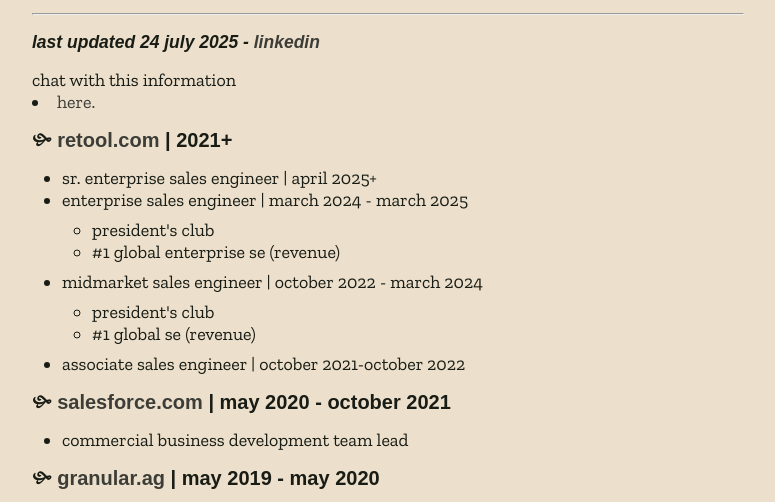
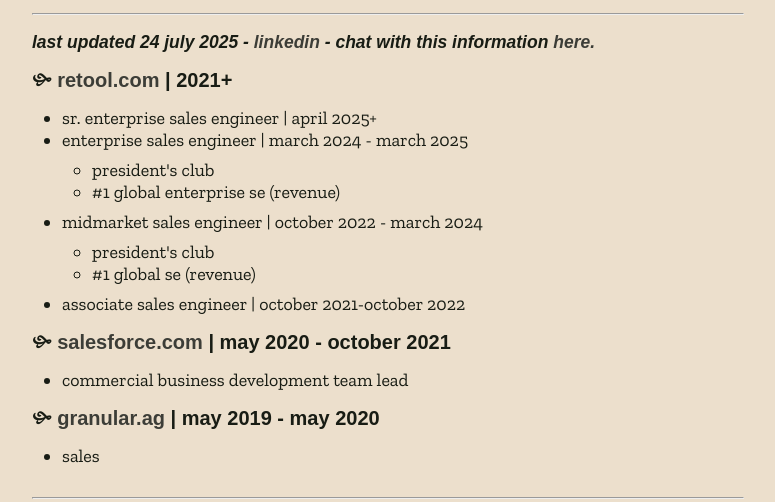
Before and after one commit to samfitz13/samfitz-nyc, a plain HTML site: page about.html in a window 1280 px wide. Shown: the part 267-769 px from the top of the page, without its empty margins (252-1027 px from the left). Drawn offline with nearby package versions, Linux system fonts and the light colour scheme; a web font is replaced by a local one.

Commit message:
formatting

```diff
--- a/about.html
+++ b/about.html
@@ -32,9 +32,8 @@
           <a href="https://linkedin.com/in/samfitz-nyc" target="blank"
             >linkedin</a
           >
+        - <span>chat with this information <a href="https://ai.samfitz.nyc">here.</a></span>
         </h4>
-        <span>chat with this information <li><a href="https://ai.samfitz.nyc">here.</a></li>
-</span>
         <h3>
           <a target="blank" href="https://retool.com">retool.com</a> | 2021+
         </h3>
```
